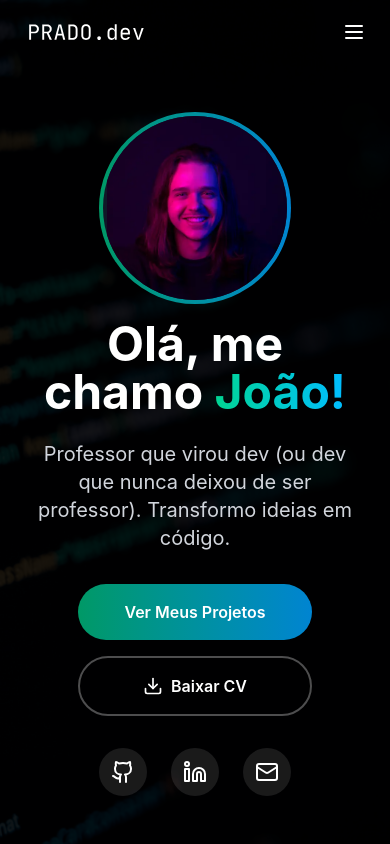
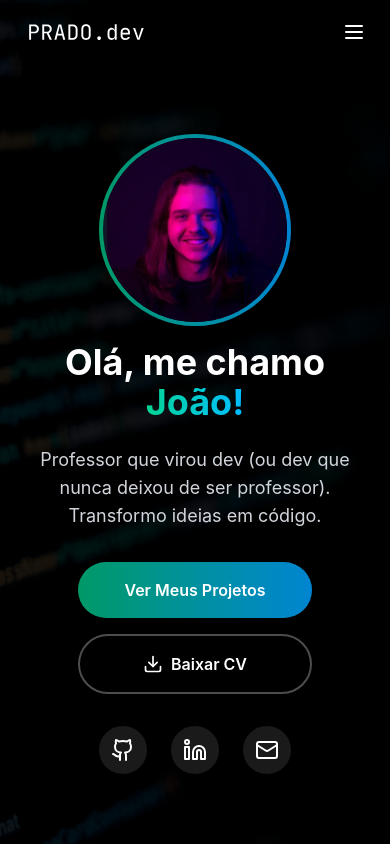
Before and after one commit to JVPrado1/portfoliodev, a React (Vite) app: page / in a window 390 px wide. Shown: the top 844 px of the page. Built offline with nearby package versions, Linux system fonts and the light colour scheme.

Commit message:
fix: corrige erro de importação sem uso

```diff
--- a/src/components/ContactSection.tsx
+++ b/src/components/ContactSection.tsx
@@ -1,6 +1,6 @@
 import { motion } from "framer-motion";
 import { useInView } from "react-intersection-observer";
-import { Mail, MapPin, Github, Linkedin } from "lucide-react";
+import { Mail, Github, Linkedin } from "lucide-react";
 import { FaWhatsapp } from "react-icons/fa";
 
 const ContactSection = () => {
@@ -8,16 +8,6 @@ const ContactSection = () => {
     triggerOnce: true,
     threshold: 0.1,
   });
-
-  const contactInfo = [
-    {
-      icon: Mail,
-      title: "Email",
-      value: "jv_prado@outlook.com",
-      href: "mailto:jv_prado@outlook.com",
-      color: "from-emerald-500 to-emerald-600",
-    },
-  ];
 
   const socialLinks = [
     {
--- a/src/components/HeroSection.tsx
+++ b/src/components/HeroSection.tsx
@@ -41,7 +41,7 @@ const HeroSection = () => {
             initial={{ y: 20, opacity: 0 }}
             animate={{ y: 0, opacity: 1 }}
             transition={{ duration: 0.6, delay: 0.2 }}
-            className="text-5xl md:text-7xl font-bold text-white mb-6"
+            className="text-4xl md:text-7xl font-bold text-white mb-6"
           >
             Olá, me chamo{" "}
             <span className="bg-gradient-to-r from-emerald-400 to-sky-400 bg-clip-text text-transparent">
@@ -54,7 +54,7 @@ const HeroSection = () => {
             initial={{ opacity: 0 }}
             animate={{ opacity: 1 }}
             transition={{ duration: 0.6, delay: 0.4 }}
-            className="text-xl md:text-2xl text-gray-300 md:mb-12 mb-8 max-w-3xl mx-auto"
+            className="text-lg md:text-2xl text-gray-300 md:mb-12 mb-8 max-w-3xl mx-auto"
           >
             Professor que virou dev (ou dev que nunca deixou de ser professor).
             Transformo ideias em código.
```
